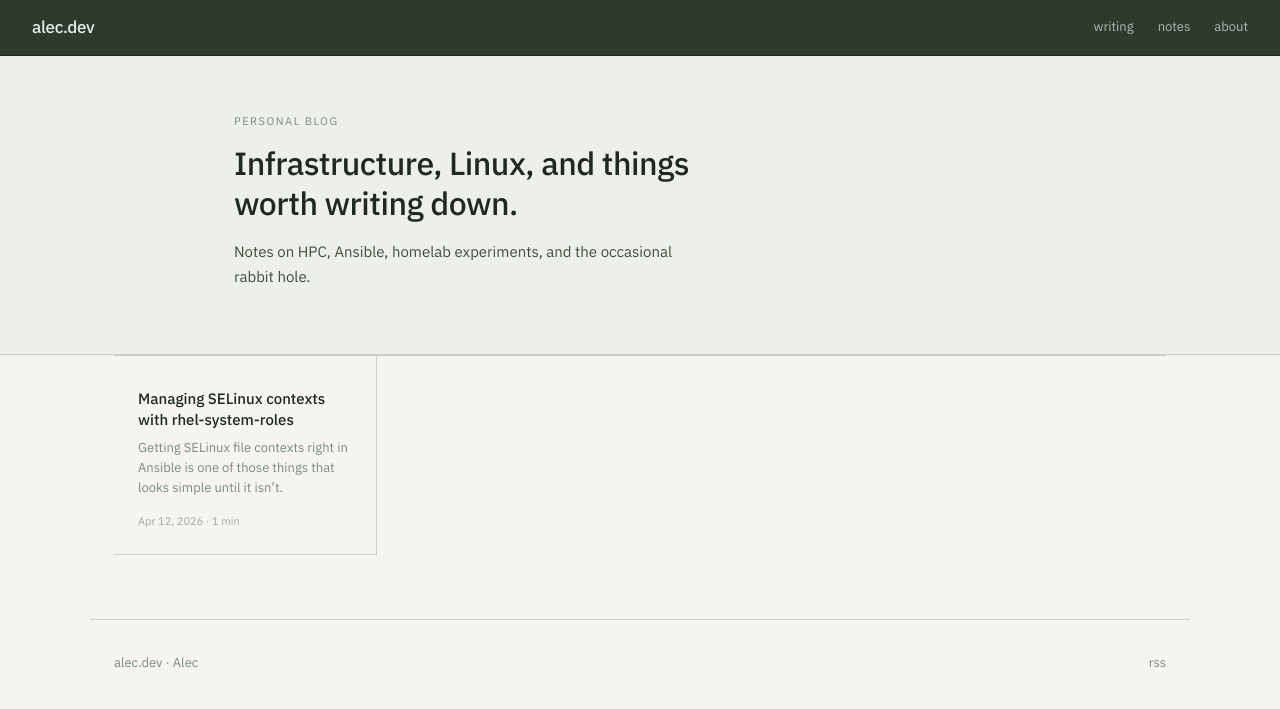
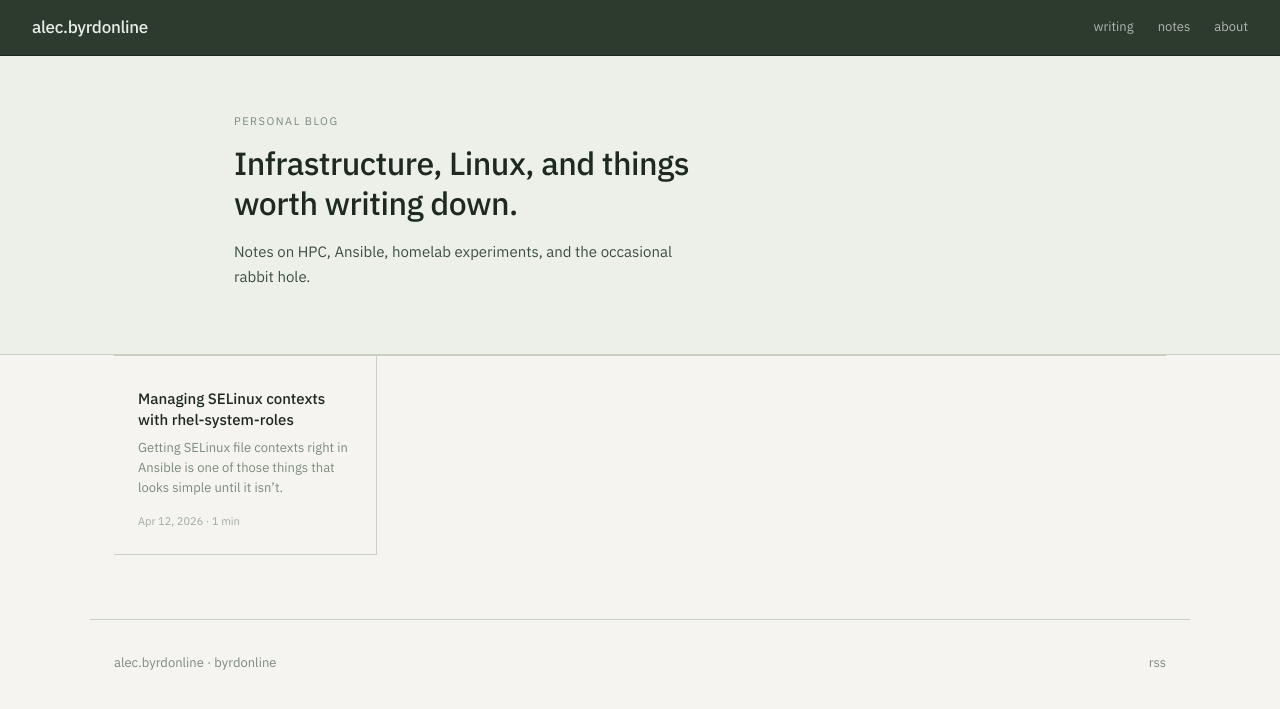
Before and after one commit to apb718/blog-byrdonline, a Jekyll site: the page built from index.html, in a window 1280 px wide. Shown: the top 709 px of the page. Built offline with Jekyll 4.4.1, drawn with Linux system fonts in a browser that asks for light colours; the list of posts is cut into pages by our own code.

Commit message:
modify some site title data

```diff
--- a/_config.yml
+++ b/_config.yml
@@ -1,8 +1,9 @@
-title: alec.dev
+title: alec.byrdonline
 description: Infrastructure, Linux, and things worth writing down.
 author: Alec
 baseurl: ""
 url: ""
+domain: byrdonline
 
 # Build
 markdown: kramdown
--- a/_includes/footer.html
+++ b/_includes/footer.html
@@ -1,4 +1,4 @@
 <footer class="site-footer container--wide">
-  <span>{{ site.title }} · {{ site.author }}</span>
+  <span>{{ site.title }} · {{ site.domain }}</span>
   <a href="{{ '/feed.xml' | relative_url }}">rss</a>
 </footer>
```
